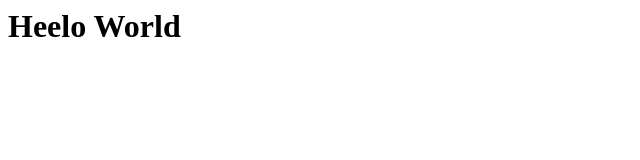
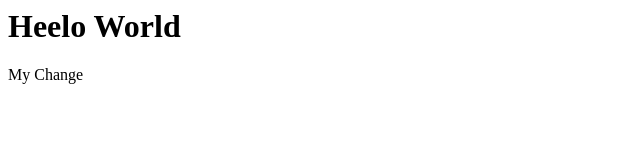
Before and after one commit to LordHabicht/git-test, a plain HTML site: page index.html in a window 1280 px wide. Shown: the full height of the page, 0-640 px from the left. Drawn offline with Linux system fonts and the light colour scheme.

Commit message:
my other commit

```diff
--- a/index.html
+++ b/index.html
@@ -2,5 +2,6 @@
 
 <body>
     <h1>Heelo World</h1>
+    <p>My Change</p>
 </body>
 </html>
```
